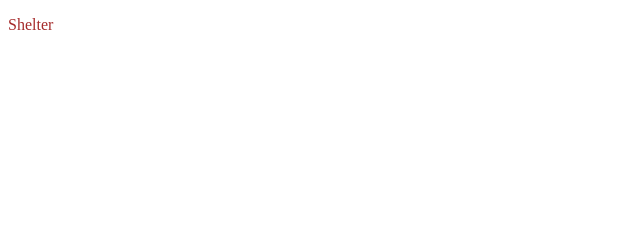
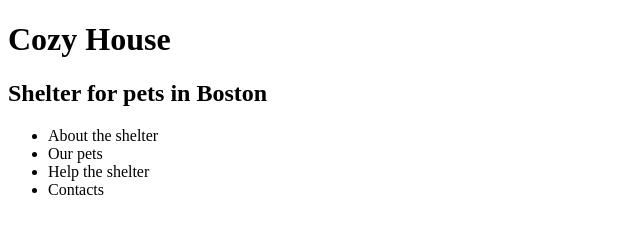
Before and after one commit to Enkhe95/Rolling-Scopes-School-work, a plain HTML site: page Shelter/index.html in a window 1280 px wide. Shown: the whole page, without its empty margins (0-640 px from the left). Drawn offline with Linux system fonts and the light colour scheme.

Commit message:
feat: add html and css file

```diff
--- a/Shelter/index.html
+++ b/Shelter/index.html
@@ -8,6 +8,19 @@
     <link rel="stylesheet" href="style.css">
 </head>
 <body>
-    <p>Shelter</p>
+    <header class="header">
+        <div class="logo">
+            <h1 class="logo__title">Cozy House</h1>
+            <h2 class="logo__subtitle">Shelter for pets in Boston</h2>
+        </div>
+        <nav class="header-nav">
+            <ul class="header-items">
+                <li class="header-subitems">About the shelter</li>
+                <li class="header-subitems">Our pets</li>
+                <li class="header-subitems">Help the shelter</li>
+                <li class="header-subitems">Contacts</li>
+            </ul>
+        </nav>
+    </header>
 </body>
 </html>
--- a/Shelter/style.css
+++ b/Shelter/style.css
@@ -1,3 +1,3 @@
-p {
-    color: brown;
+* {
+    box-sizing: border-box;
 }
```
